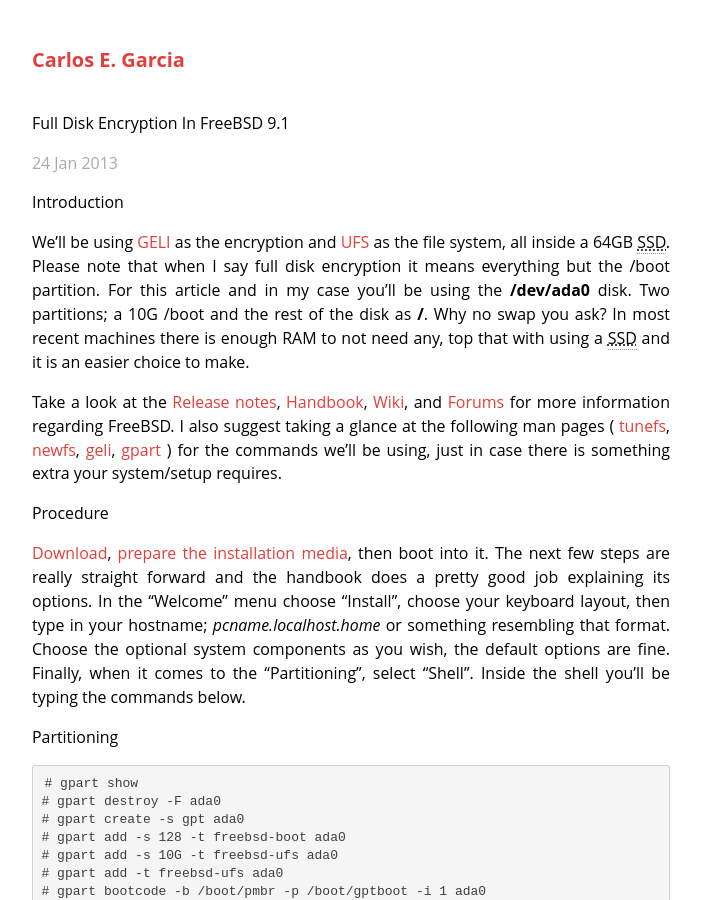
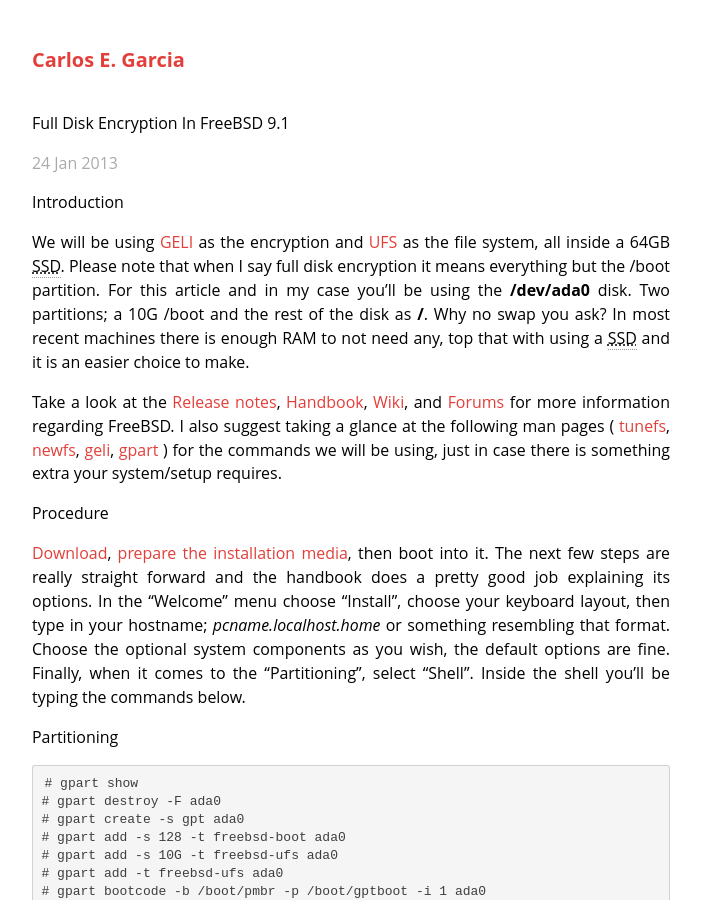
Before and after one commit to cgar/cgar.github.com, a Jekyll site: the page built from _posts/2013-01-24-FreeBSD-FDE-Install.md, in a window 1280 px wide and 900 px high. Shown: the whole window, without its empty margins (289-990 px from the left). Built offline with Jekyll 4.4.1, drawn with Linux system fonts in a browser that asks for light colours; Markdown is read by kramdown in place of the engine named in the settings.

Commit message:
whitespace & contraction fixes

```diff
--- a/_posts/2013-01-24-FreeBSD-FDE-Install.md
+++ b/_posts/2013-01-24-FreeBSD-FDE-Install.md
@@ -9,9 +9,9 @@
 
 Introduction
 
-We'll be using [GELI](https://en.wikipedia.org/wiki/Geli_%28software%29) as the encryption and [UFS](https://en.wikipedia.org/wiki/Unix_File_System) as the file system, all inside a 64GB <abbr title="Solid-state drive">SSD</abbr>. Please note that when I say full disk encryption it means everything but the /boot partition. For this article and in my case you'll be using the **/dev/ada0** disk. Two partitions; a 10G /boot and the rest of the disk as **/**. Why no swap you ask? In most recent machines there is enough RAM to not need any, top that with using a <abbr title="Solid-state drive">SSD</abbr> and it is an easier choice to make.
+We will be using [GELI](https://en.wikipedia.org/wiki/Geli_%28software%29) as the encryption and [UFS](https://en.wikipedia.org/wiki/Unix_File_System) as the file system, all inside a 64GB <abbr title="Solid-state drive">SSD</abbr>. Please note that when I say full disk encryption it means everything but the /boot partition. For this article and in my case you'll be using the **/dev/ada0** disk. Two partitions; a 10G /boot and the rest of the disk as **/**. Why no swap you ask? In most recent machines there is enough RAM to not need any, top that with using a <abbr title="Solid-state drive">SSD</abbr> and it is an easier choice to make.
 
-Take a look at the [Release notes](http://www.freebsd.org/releases/9.1R/announce.html), [Handbook](http://www.freebsd.org/doc/en_US.ISO8859-1/books/handbook/), [Wiki](https://wiki.freebsd.org/), and [Forums](http://forums.freebsd.org/) for more information regarding FreeBSD. I also suggest taking a glance at the following man pages ( [tunefs](http://www.freebsd.org/cgi/man.cgi?query=tunefs&apropos=0&sektion=0&manpath=FreeBSD%2B9.0-RELEASE&arch=default&format=ascii), [newfs](http://www.freebsd.org/cgi/man.cgi?query=newfs&apropos=0&sektion=0&manpath=FreeBSD%2B9.0-RELEASE&arch=default&format=ascii), [geli](http://www.freebsd.org/cgi/man.cgi?query=geli&apropos=0&sektion=0&manpath=FreeBSD%2B9.0-RELEASE&arch=default&format=ascii), [gpart](http://www.freebsd.org/cgi/man.cgi?query=gpart&apropos=0&sektion=0&manpath=FreeBSD%2B9.0-RELEASE&arch=default&format=ascii) ) for the commands we'll be using, just in case there is something extra your system/setup requires.
+Take a look at the [Release notes](http://www.freebsd.org/releases/9.1R/announce.html), [Handbook](http://www.freebsd.org/doc/en_US.ISO8859-1/books/handbook/), [Wiki](https://wiki.freebsd.org/), and [Forums](http://forums.freebsd.org/) for more information regarding FreeBSD. I also suggest taking a glance at the following man pages ( [tunefs](http://www.freebsd.org/cgi/man.cgi?query=tunefs&apropos=0&sektion=0&manpath=FreeBSD%2B9.0-RELEASE&arch=default&format=ascii), [newfs](http://www.freebsd.org/cgi/man.cgi?query=newfs&apropos=0&sektion=0&manpath=FreeBSD%2B9.0-RELEASE&arch=default&format=ascii), [geli](http://www.freebsd.org/cgi/man.cgi?query=geli&apropos=0&sektion=0&manpath=FreeBSD%2B9.0-RELEASE&arch=default&format=ascii), [gpart](http://www.freebsd.org/cgi/man.cgi?query=gpart&apropos=0&sektion=0&manpath=FreeBSD%2B9.0-RELEASE&arch=default&format=ascii) ) for the commands we will be using, just in case there is something extra your system/setup requires.
 
 Procedure
 
--- a/index.html
+++ b/index.html
@@ -23,5 +23,5 @@
       <li><span>20 Mar 2013</span> &raquo; <a href="https://www.youtube.com/watch?v=OSGv2VnC0go">Transforming Code into Beautiful, Idiomatic Python</a></li>
       <li><span>19 Jan 2012</span> &raquo; <a href="https://www.youtube.com/watch?v=5XDTQLa3NjE">Karen Sandler's linux.conf.au keynote</a></li>
 
- </ul>
- </div>
+  </ul>
+</div>
```
Also changed, not shown: 404.html (line endings or trailing spaces), _layouts/layout.html (line endings or trailing spaces), _posts/2011-12-01-gchq-code-challenge.md (line endings or trailing spaces), css/screen.css (line endings or trailing spaces).
